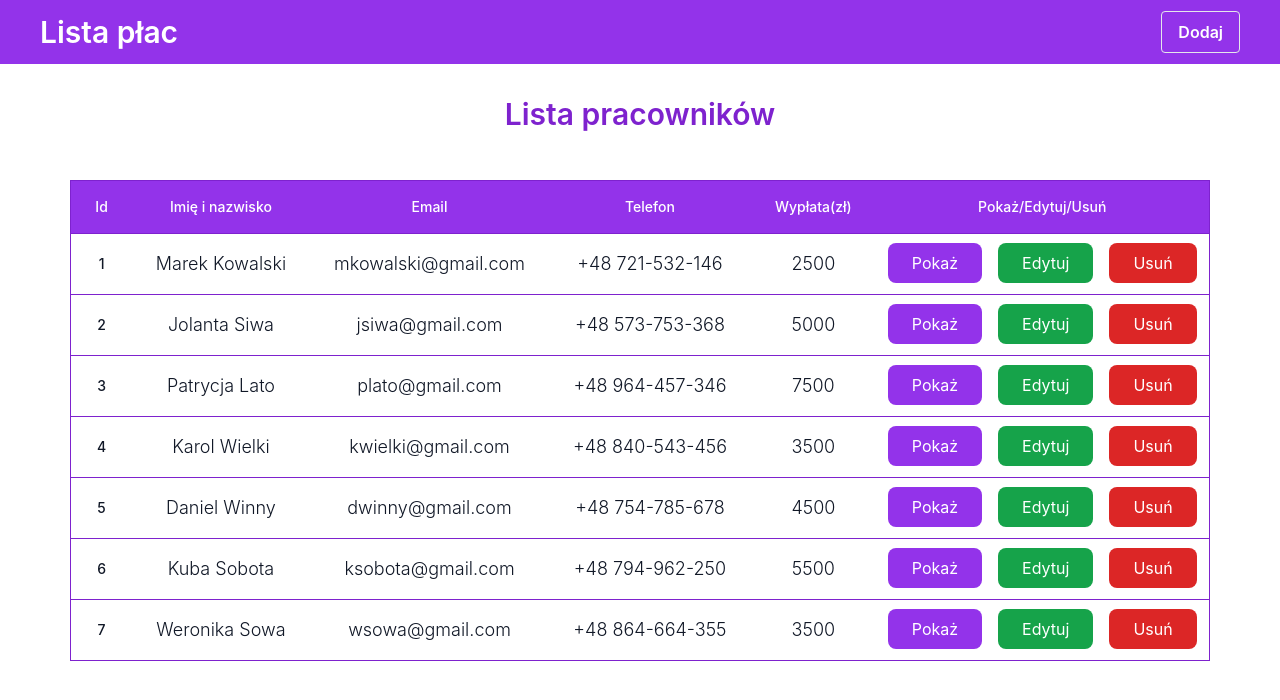
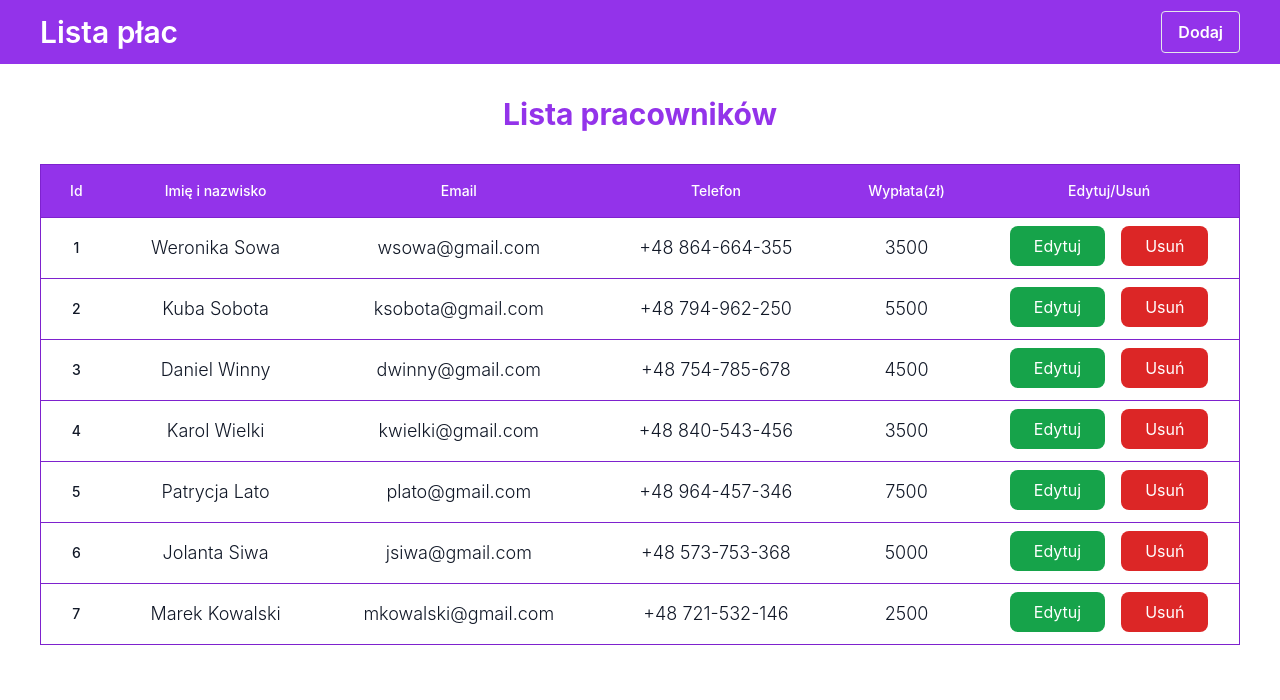
Before and after one commit to bar-85/React-lista-plac-JSON-Server, a React (Create React App) app: page / in a window 1280 px wide. Shown: the top 700 px of the page. Built offline with nearby package versions, Linux system fonts and the light colour scheme; data requests are answered from the project's data file.

Commit message:
add Link, delete and page refresh

```diff
--- a/src/Pages/Home.js
+++ b/src/Pages/Home.js
@@ -1,24 +1,30 @@
 import axios from 'axios'
 import React, { useEffect, useState } from 'react'
+import { Link } from 'react-router-dom'
 
 const Home = () => {
 	const [users, setUsers] = useState([])
 
+	const loadUsers = () => {
+		axios.get('http://localhost:3001/users').then(res => {
+			setUsers(res.data.reverse())
+		})
+	}
+
 	useEffect(() => {
-		axios.get('http://localhost:3001/users').then(res => {
-			setUsers(res.data)
-		})
+		loadUsers()
 	}, [])
 
+	function Delete(id) {
+		axios.delete(`http://localhost:3001/users/${id}`)
+		window.location.reload(false);
+	}
+
 	return (
-		<div className='w-full h-full flex flex-col px-10 py-8'>
-			<div className='w-full flex flex-col min-h-[50h] justify-center items-center'>
-				<h1 className='text-purple-700 text-3xl font-semibold font-Montserrat'>Lista pracowników</h1>
-				<div className='flex flex-col'>
-					<div className='overflow-x-auto sm:-mx-6 lg:-mx-8 '>
-						<div className='py-4 inline-block min-w-full sm:px-6 lg:px-8'>
-							<div className='overflow-hidden'>
-								<table className='w-[80%] text-center overflow-hidden overflow-y-scroll mt-8 border border-purple-700'>
+		<div className='w-full px-10 py-8'>
+			<h1 className='text-3xl font-bold text-purple-600'>Lista pracowników</h1>
+			<div className='overflow-x-auto'>
+				<table className='w-full text-center mt-8 border border-purple-700'>
 					<thead className='border-b bg-purple-600'>
 						<tr>
 							<th scope='col' className='text-sm font-medium text-white px-6 py-4'>
@@ -37,24 +43,23 @@ const Home = () => {
 								Wypłata(zł)
 							</th>
 							<th scope='col' className='text-sm font-medium text-white px-6 py-4'>
-												Pokaż/Edytuj/Usuń
+								Edytuj/Usuń
 							</th>
 						</tr>
 					</thead>
 					<tbody>
-										{users.map((data, index) => (
-
-
-										<tr key={index} className='bg-white border border-purple-700'>
-											<td className='px-6 py-4 whitespace-nowrap text-sm font-medium text-gray-900'>{index + 1}</td>
+						{users.map((data, id) => (
+							<tr key={id} className='bg-white border border-purple-700'>
+								<td className='px-6 py-4 whitespace-nowrap text-sm font-medium text-gray-900'>{id + 1}</td>
 								<td className='text-lg text-gray-900 font-light px-6 py-4 whitespace-nowrap'>{data.name}</td>
 								<td className='text-lg text-gray-900 font-light px-6 py-4 whitespace-nowrap'>{data.email}</td>
 								<td className='text-lg text-gray-900 font-light px-6 py-4 whitespace-nowrap'>{data.phone}</td>
 								<td className='text-lg text-gray-900 font-light px-6 py-4 whitespace-nowrap'>{data.paycheck}</td>
 								<td className='flex justify-center items-center space-x-4 mt-2 px-3'>
-												<button className='px-6 py-2 text-white bg-purple-600 rounded-lg'>Pokaż</button>
-												<button className='px-6 py-2 text-white bg-green-600 rounded-lg'>Edytuj</button>
-												<button className='px-6 py-2 text-white bg-red-600 rounded-lg'>Usuń</button>
+									<Link className='px-6 py-2 text-white bg-green-600 rounded-lg'>Edytuj</Link>
+									<Link onClick={() => Delete(data.id)} className='px-6 py-2 text-white bg-red-600 rounded-lg'>
+										Usuń
+									</Link>
 								</td>
 							</tr>
 						))}
@@ -62,10 +67,6 @@ const Home = () => {
 				</table>
 			</div>
 		</div>
-					</div>
-				</div>
-			</div>
-		</div>
 	)
 }
 
--- a/src/Pages/Navbar.js
+++ b/src/Pages/Navbar.js
@@ -5,7 +5,7 @@ const Navbar = () => {
 	return (
 		<div className='w-full h-16 bg-purple-600 flex items-center px-10 py-2 justify-between'>
 			<h1 className='text-white text-3xl font-semibold font-Montserrat'>Lista płac</h1>
-			<Link to='add-user' className='bg-transparent hover:bg-purple-500 font-semibold text-white py-2 px-4 border hover:border-white rounded'>Dodaj</Link>
+			<Link to='add' className='bg-transparent hover:bg-purple-500 font-semibold text-white py-2 px-4 border hover:border-white rounded'>Dodaj</Link>
 		</div>
 	)
 }
--- a/src/index.css
+++ b/src/index.css
@@ -2,16 +2,19 @@
 @tailwind components;
 @tailwind utilities;
 
+* {
+	box-sizing: border-box;
+	margin: 0;
+	padding: 0;
+}
+
 body {
-  margin: 0;
-  font-family: -apple-system, BlinkMacSystemFont, 'Segoe UI', 'Roboto', 'Oxygen',
-    'Ubuntu', 'Cantarell', 'Fira Sans', 'Droid Sans', 'Helvetica Neue',
-    sans-serif;
-  -webkit-font-smoothing: antialiased;
-  -moz-osx-font-smoothing: grayscale;
+	font-family: -apple-system, BlinkMacSystemFont, 'Segoe UI', 'Roboto', 'Oxygen', 'Ubuntu', 'Cantarell', 'Fira Sans', 'Droid Sans', 'Helvetica Neue',
+		sans-serif;
+	-webkit-font-smoothing: antialiased;
+	-moz-osx-font-smoothing: grayscale;
 }
 
 code {
-  font-family: source-code-pro, Menlo, Monaco, Consolas, 'Courier New',
-    monospace;
+	font-family: source-code-pro, Menlo, Monaco, Consolas, 'Courier New', monospace;
 }
```
Also changed, not shown: db.json (indentation only). Lines whose indentation alone changed are shown as unchanged.
